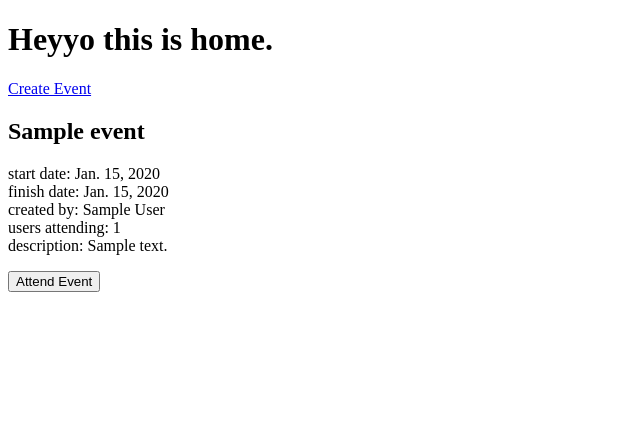
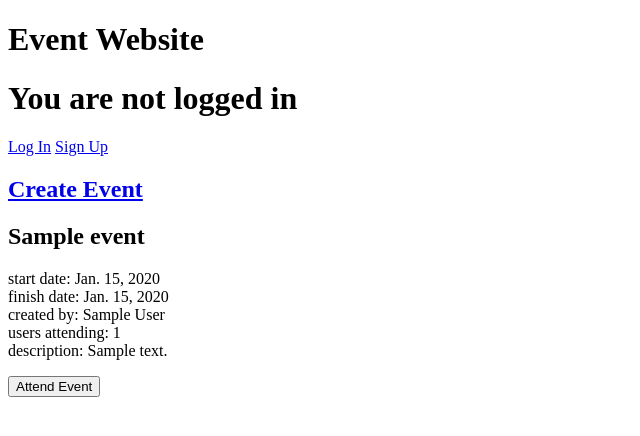
Before and after one commit to rraihansaputra/event-website, a Django app: page / in a window 1280 px wide. Shown: the top 436 px of the page, without its empty margins (0-640 px from the left). Run offline with Django 3.2, Linux system fonts and the light colour scheme; tables that the repository leaves empty hold one stand-in row (values such as "Sample post").

Commit message:
fixed bug around login_required decorators and fixed home page content

```diff
--- a/event_website/event_website/views.py
+++ b/event_website/event_website/views.py
@@ -11,6 +11,7 @@ from .forms import EventCreateForm, CustomUserCreationForm
 
 def home(request):
     events = Event.objects.filter(finish_date__gte=datetime.date.today()).order_by('-created_time')
+    print(request.user.id)
     return render(request, 'home.html', {'events': events})
     #TODO add login button if not logged in
 
@@ -40,3 +41,4 @@ def event_attend_view(request):
         else:
             messages.info(request, "You cannot attend events you have created.")
             return home(request)
+    else: return home(request)
--- a/event_website/templates/home.html
+++ b/event_website/templates/home.html
@@ -1,14 +1,17 @@
 {% extends 'base.html' %}
 
 {% block content %}
-    <h1>Heyyo this is home.</h1>
-    <a href="/create_event">Create Event</a>
-    {% if not user %} <!-- TODO This is not working -->
-        <h1> You have not logged in </h1>
-        <a href="/login">Log In</a>
-        <a href="/signup">Sign Up</a>
-    {% endif %}
-    <!-- TODO need to add signout button when logged in -->
+    <h1>Event Website</h1>
+
+    {% if not user.id %} <!-- TODO This is not working -->
+        <h1> You are not logged in </h1>
+        <a href="/accounts/login">Log In</a>
+        <a href="/accounts/signup">Sign Up</a>
+    {% else %}
+        <h2>Hi, {{user.full_name}}!</h2>
+        <a href="/accounts/logout">Log Out</a>
+    {% endif %} <br>
+    <a href="/create_event"><h2>Create Event</h2></a>
     {% if messages %}
         <ul>
             {% for message in messages %}
--- a/event_website/urls.py
+++ b/event_website/urls.py
@@ -26,7 +26,7 @@ urlpatterns = [
     #path('login/', auth_views.LoginView.as_view()),
     #path('logout/', auth_views.LogoutView.as_view()),
     #path('signup/', views.signup, name='signup'),
-    path('', include('allauth.urls')),
+    path('accounts/', include('allauth.urls')),
     path('create_event/', views.event_create_view, name='create_event'),
     path('attend_event/', views.event_attend_view, name='attend_event')
 ]
```
Also changed, not shown: event_website/templates/registration/logged_out.html (deleted, +0 -7 lines), event_website/templates/registration/login.html (deleted, +0 -14 lines), event_website/settings.py (line endings or trailing spaces).
